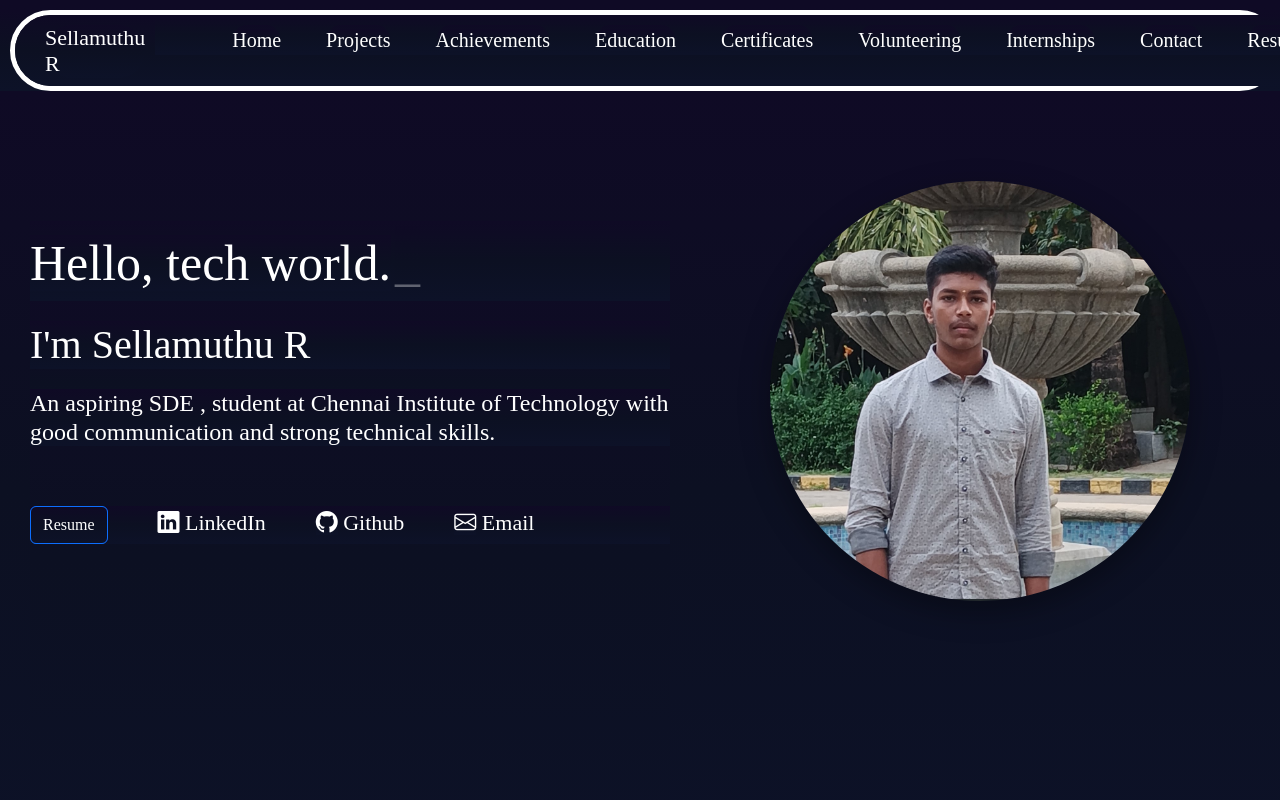
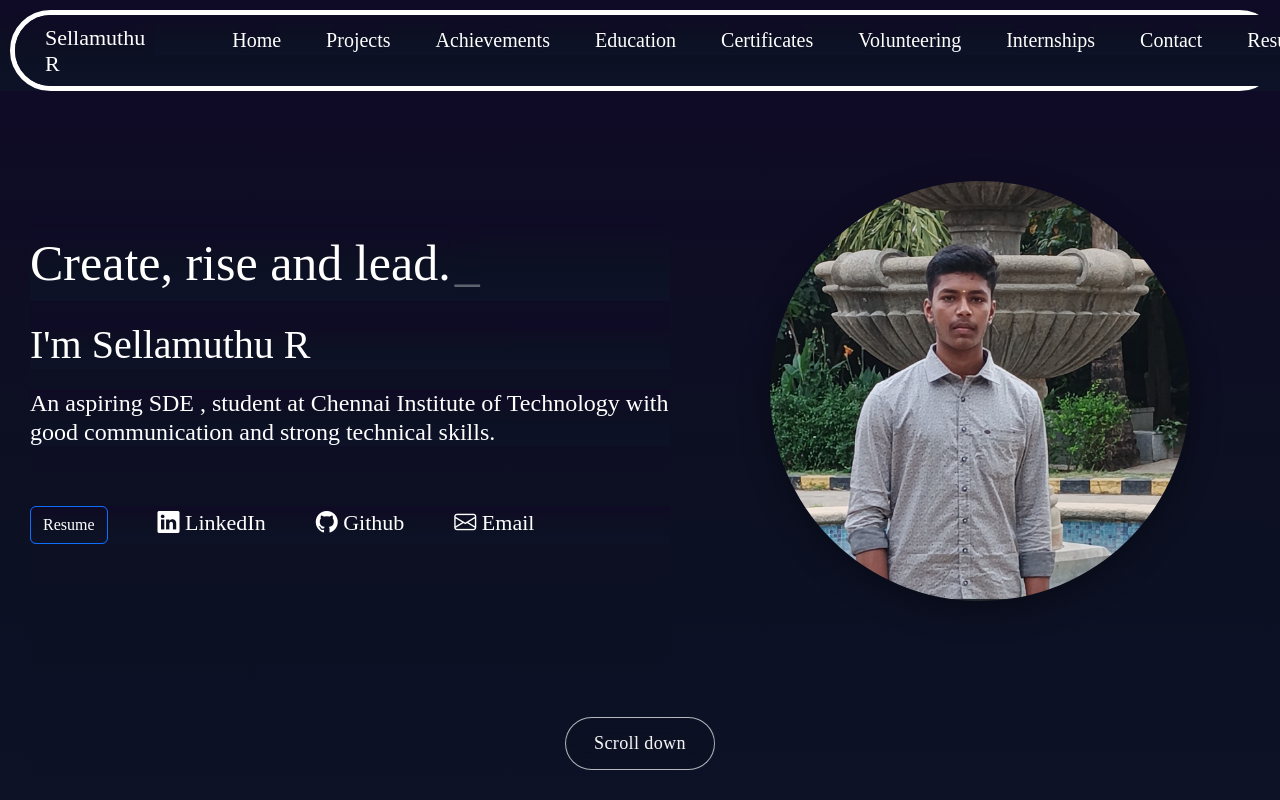
Before and after one commit to Sellamuthu2007/PORTFOLIO, a React (Vite) app: page / in a window 1280 px wide. Shown: the top 800 px of the page. Built offline with nearby package versions, Linux system fonts and the light colour scheme.

Commit message:
Added a new scroll-down btn in the homePage

```diff
--- a/src/home.jsx
+++ b/src/home.jsx
@@ -46,9 +46,10 @@ export default function Homepage() {
               <div>
                 <TextType
                   text={[
-                    "Hello Everyone.",
+                    "Hai Everyone.",
+                    "Create, rise and lead.",
                     "Hello, tech world.",
-                    "Create, rise and lead.",
+
                   ]}
                   typingSpeed={75}
                   pauseDuration={1500}
@@ -121,7 +122,7 @@ export default function Homepage() {
               />
             </div>
           </div>
-          <div className="homePage-down">
+          <div className="homePage-down" id="homePage-down">
             <div>
               <h3>About me</h3>
             </div>
@@ -193,6 +194,18 @@ export default function Homepage() {
               </div>
             </div>
           </div>
+          <button
+              type="button"
+              className="scroll-down-btn"
+              onClick={() =>
+                document
+                  .getElementById("homePage-down")
+                  ?.scrollIntoView({ behavior: "smooth", block: "start" })
+              }
+            >
+              Scroll down
+            </button>
+
         </div>
         <Footer />
       </div>
--- a/src/index.css
+++ b/src/index.css
@@ -121,6 +121,34 @@
 .homePage-right {
   position: relative;
   z-index: 1;
+}
+
+.scroll-down-btn {
+  position: absolute;
+  /* Centered horizontally, positioned 30px above bottom */
+  left: 50%;
+  bottom: 30px;
+  transform: translateX(-50%);
+  z-index: 2;
+  padding: 12px 28px;
+  border: 1px solid rgba(255, 255, 255, 0.7);
+  border-radius: 999px;
+  background: rgba(12, 16, 34, 0.45);
+  color: #ffffff;
+  font-size: 18px;
+  letter-spacing: 0.4px;
+  backdrop-filter: blur(10px);
+  -webkit-backdrop-filter: blur(10px);
+  transition:
+    transform 0.25s ease,
+    background 0.25s ease,
+    box-shadow 0.25s ease;
+}
+
+.scroll-down-btn:hover {
+  transform: translateX(-50%) translateY(-2px);
+  background: rgba(0, 231, 255, 0.16);
+  box-shadow: 0 0 18px rgba(0, 231, 255, 0.45);
 }
 
 .homePage-right img:hover {
```
